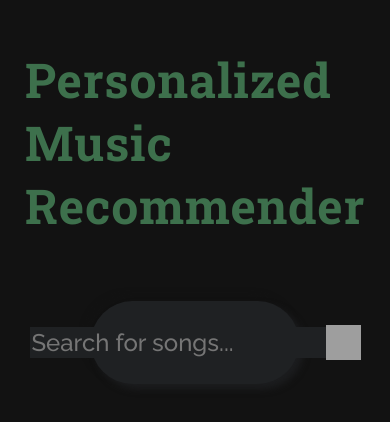
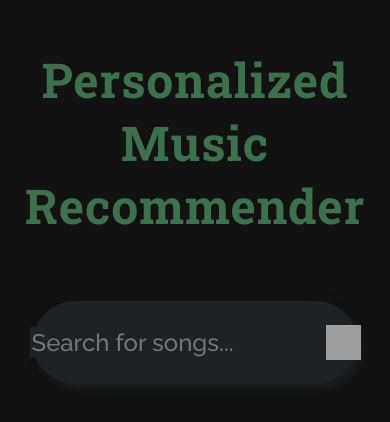
Before and after one commit to cs4800-BBA/PersonalizedMusic, a React (Create React App) app: page / in a window 390 px wide. Shown: the top 422 px of the page. Built offline with nearby package versions, Linux system fonts and the light colour scheme; no server answers; grey boxes are pictures that could not be loaded.

Commit message:
Mobile Fixes

```diff
--- a/src/App.css
+++ b/src/App.css
@@ -38,6 +38,7 @@ h1 {
   -webkit-background-clip: text;
   -webkit-text-fill-color: transparent;
   width: fit-content;
+
 }
 
 
@@ -171,13 +172,21 @@ h2 {
 }
 
 
-@media (max-width: 768px) {
+@media (max-width: 850px) {
   .song h3 {
     overflow: hidden;
   }
+
+  .search{
+    width: 110%;
+  }
+
+  h1{
+    text-align: center;
+  }
 }
 
-@media (min-width: 769px) {
+@media (min-width: 850px) {
   .song h3 {
     overflow: visible;
   }
```
